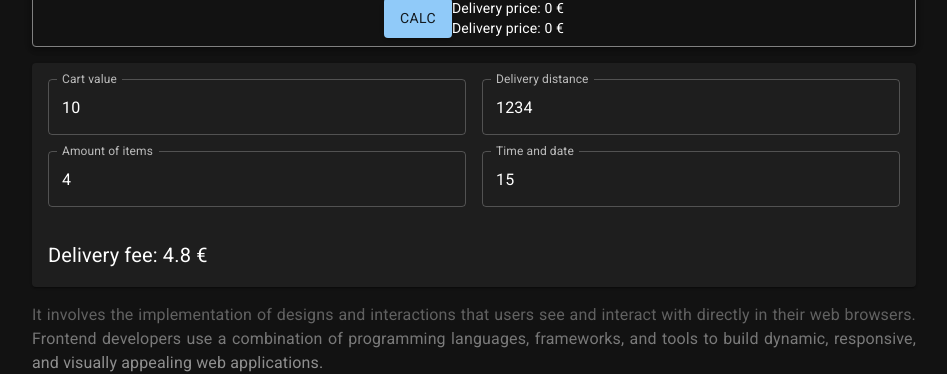
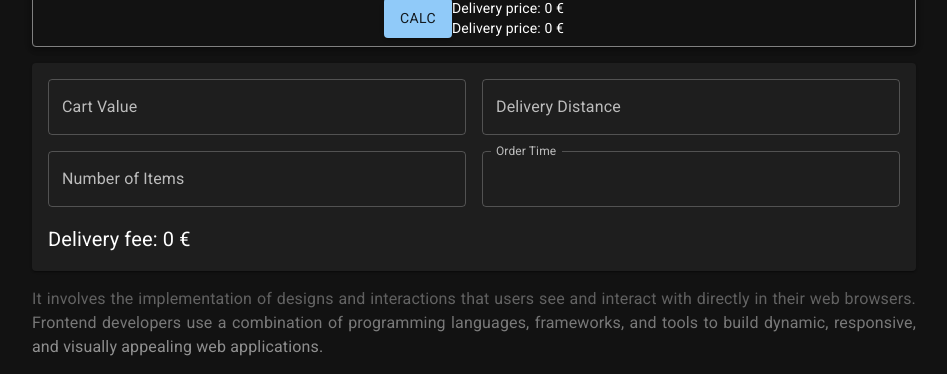
Before and after one commit to makcext/aboutme, a React (Create React App) app: page / in a window 1280 px wide. Shown: the part 1970-2344 px from the top of the page, without its empty margins (166-1113 px from the left). Built offline with nearby package versions, Linux system fonts and the light colour scheme; no server answers; a web font is replaced by a local one.

Commit message:
worked version of WoltFee component with mvc pattern

```diff
--- a/src/components/Wolt1/WoltController.ts
+++ b/src/components/Wolt1/WoltController.ts
@@ -1,29 +1,68 @@
-// WoltController.ts
-import {calculateDeliveryFee, updateCartValue} from './WoltModel';
+import { useState } from 'react';
+import { Cart, DeliveryOptions, calculateDeliveryFee } from './WoltModel';
+
+export const useWoltController = () => {
+  const [cart, setCart] = useState<Cart>({
+    cartValue: 0,
+    numItems: 0,
+    deliveryDistance: 0,
+    orderTime: 0
+  });
+
+  const [deliveryOptions] = useState<DeliveryOptions>({
+    baseFee: 2,
+    maxFee: 15,
+    smallOrderSurchargeThreshold: 10,
+    distanceThreshold: 1000,
+    additionalDistanceFee: 1,
+    itemSurchargeThreshold: 5,
+    itemSurcharge: 0.5,
+    bulkItemFee: 1.2,
+    freeDeliveryThreshold: 100,
+    rushHourMultiplier: 1.2,
+    rushHourStart: 15,
+    rushHourEnd: 19
+  });
+
+  const [fee, setFee] = useState<number>(0);
+
+  const handleCartValueChange = (newCartValue: number) => {
+    const newCart = { ...cart, cartValue: newCartValue };
+    setCart(newCart);
+    const newFee = calculateDeliveryFee(newCart, deliveryOptions);
+    setFee(newFee);
+    console.log(newCart)
 
 
+  };
 
+  const handleDeliveryDistanceChange = (newDeliveryDistance: number) => {
+    const newCart = { ...cart, deliveryDistance: newDeliveryDistance };
+    setCart(newCart);
+    const newFee = calculateDeliveryFee(newCart, deliveryOptions);
+    setFee(newFee);
+  };
 
-const Fee = () => {
+  const handleNumItemsChange = (newNumItems: number) => {
+    const newCart = { ...cart, numItems: newNumItems };
+    setCart(newCart);
+    const newFee = calculateDeliveryFee(newCart, deliveryOptions);
+    setFee(newFee);
+  };
 
-  const deliveryFee = calculateDeliveryFee;
-  return { deliveryFee };
+  const handleOrderTimeChange = (newOrderTime: number) => {
+    const newCart = { ...cart, orderTime: newOrderTime };
+    setCart(newCart);
+    const newFee = calculateDeliveryFee(newCart, deliveryOptions);
+    setFee(newFee);
+  };
+
+  return {
+    cart,
+    fee,
+    handleCartValueChange,
+    handleDeliveryDistanceChange,
+    handleNumItemsChange,
+    handleOrderTimeChange
+  };
 };
-
-const handleCartValueChange = (event: React.ChangeEvent<HTMLInputElement>) => {
-  console.log('New value:', event.target.value);
-  const newValue = Number(event.target.value);
-  updateCartValue(newValue);
-};
-
-
-
-
-
-
-
-
-
-
-
-export  { Fee, handleCartValueChange };
--- a/src/components/Wolt1/WoltModel.ts
+++ b/src/components/Wolt1/WoltModel.ts
@@ -74,39 +74,3 @@ export const calculateDeliveryFee = (cart: Cart, options: DeliveryOptions): numb
 
   return Math.min(deliveryFee, maxFee);
 };
-
-// Example usage
-export const cart: Cart = {
-  cartValue: 10,
-  numItems: 4,
-  deliveryDistance: 1234,
-  orderTime: 15
-};
-
-
-export const deliveryOptions: DeliveryOptions = {
-  baseFee: 3,
-  maxFee: 15,
-  smallOrderSurchargeThreshold: 10,
-  distanceThreshold: 1000,
-  additionalDistanceFee: 1,
-  itemSurchargeThreshold: 5,
-  itemSurcharge: 0.5,
-  bulkItemFee: 1.2,
-  freeDeliveryThreshold: 100,
-  rushHourMultiplier: 1.2,
-  rushHourStart: 15,
-  rushHourEnd: 19
-};
-
-// calculateDeliveryFee1(cart, deliveryOptions);
-console.log('calculateDeliveryFee1', cart, deliveryOptions);
-
-
-export const fee = calculateDeliveryFee(cart, deliveryOptions);
-console.log(`Delivery fee: ${fee}€`);
-
-export const updateCartValue = (value: number) => {
-  console.log('updateCartValue', value);
-  cart.cartValue = value;
-};
--- a/src/components/Wolt1/WoltView.tsx
+++ b/src/components/Wolt1/WoltView.tsx
@@ -1,29 +1,21 @@
-import { Box, Button, Grid, Paper, TextField, Typography } from '@mui/material';
-import React, { useState } from 'react';
-import { Fee, handleCartValueChange } from './WoltController';
+import React from 'react';
+import { Box, Grid, Paper, TextField, Typography } from '@mui/material';
+import { useWoltController } from './WoltController';
 
-import { calculateDeliveryFee, cart, deliveryOptions, updateCartValue  } from './WoltModel';
-
-interface Props {
-  paddingBottom: number;
+interface WoltViewProps {
+  paddingBottom?: number;
 }
 
-const WoltView: React.FC<Props> = ({ paddingBottom }) => {
-
-const label = {
-  cartValueLabel: 'Cart value',
-  deliveryDistanceLabel: 'Delivery distance',
-  amountOfItemsLabel: 'Amount of items',
-  timeAndDateLabel: 'Time and date',
-  buttonLabel: 'Calculate delivery fee'
-};
-
-
-
-
-
-
-
+const WoltView = (props: WoltViewProps) => {
+  const { paddingBottom = 0 } = props;
+  const {
+    cart,
+    fee,
+    handleCartValueChange,
+    handleDeliveryDistanceChange,
+    handleNumItemsChange,
+    handleOrderTimeChange
+  } = useWoltController();
 
   return (
     <Box paddingBottom={paddingBottom}>
@@ -33,48 +25,46 @@ const label = {
             <Grid item xs={12} sm={6}>
               <TextField
                 fullWidth
-                label={label.cartValueLabel}
+                label="Cart Value"
                 name="cartValue"
-                value={cart.cartValue}
-                onChange={handleCartValueChange}
+                // value={cart.cartValue}
+                onChange={(event) => handleCartValueChange(Number(event.target.value))}
               />
             </Grid>
             <Grid item xs={12} sm={6}>
               <TextField
                 fullWidth
-                label={label.deliveryDistanceLabel}
+                label="Delivery Distance"
                 name="deliveryDistance"
-                value={cart.deliveryDistance}
+                // value={cart.deliveryDistance}
+                onChange={(event) => handleDeliveryDistanceChange(Number(event.target.value))}
               />
             </Grid>
             <Grid item xs={12} sm={6}>
               <TextField
                 fullWidth
-                label={label.amountOfItemsLabel}
+                label="Number of Items"
                 name="numItems"
-                value={cart.numItems}
+                // value={cart.numItems}
+                onChange={(event) => handleNumItemsChange(Number(event.target.value))}
               />
             </Grid>
             <Grid item xs={12} sm={6}>
               <TextField
                 fullWidth
-                label={label.timeAndDateLabel}
-                name="timeAndDate"
+                label="Order Time"
+                name="orderTime"
                 // type="datetime-local"
-                value={cart.orderTime}
+                // value={cart.orderTime}
+                onChange={(event) => handleOrderTimeChange(Number(event.target.value))}
                 InputLabelProps={{
                   shrink: true
                 }}
               />
             </Grid>
             <Grid item xs={12}>
-            {/* <Button variant="contained" color="primary" >
-  {label.buttonLabel}
-</Button> */}
-            </Grid>
-            <Grid item xs={12}>
               <Typography variant="h6">
-                Delivery fee: {calculateDeliveryFee(cart, deliveryOptions)} €
+                Delivery fee: {fee} €
               </Typography>
             </Grid>
           </Grid>
```
